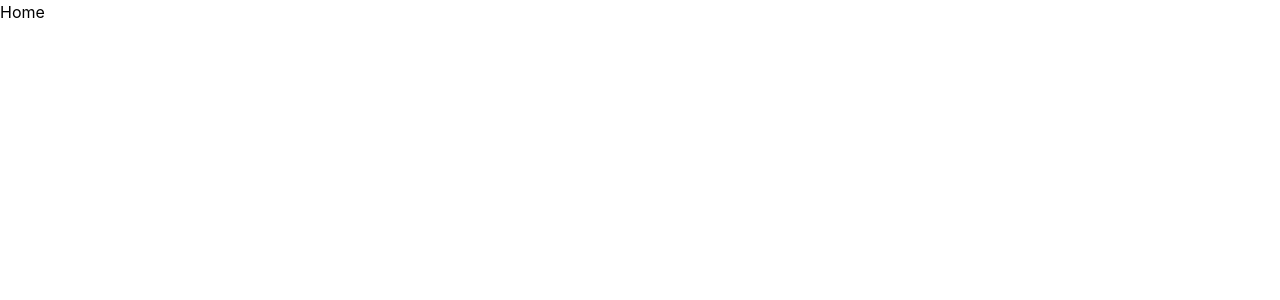
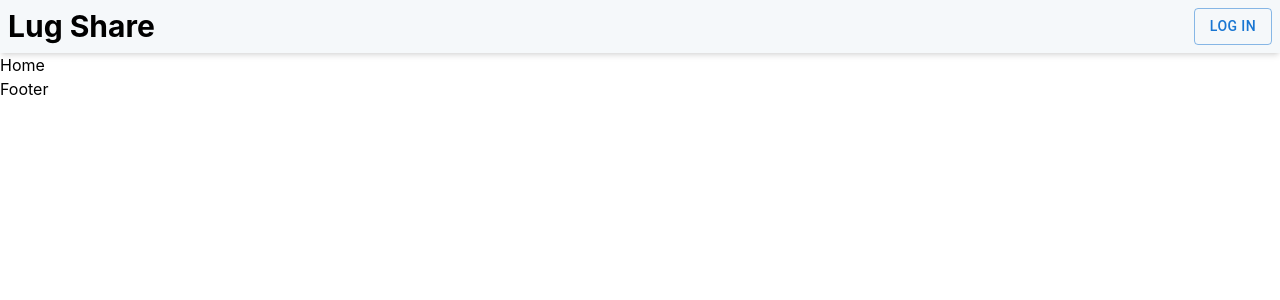
Before and after one commit to vominhthongss/lugshare-web, a React (Create React App) app: page / in a window 1280 px wide. Shown: the top 300 px of the page. Built offline with nearby package versions, Linux system fonts and the light colour scheme.

Commit message:
update 5 files and create 2 files

```diff
--- a/package.json
+++ b/package.json
@@ -3,6 +3,9 @@
   "version": "0.1.0",
   "private": true,
   "dependencies": {
+    "@emotion/react": "^11.11.1",
+    "@emotion/styled": "^11.11.0",
+    "@mui/material": "^5.14.19",
     "@reduxjs/toolkit": "^1.9.7",
     "@testing-library/jest-dom": "^5.17.0",
     "@testing-library/react": "^13.4.0",
@@ -10,9 +13,9 @@
     "react": "^18.2.0",
     "react-dom": "^18.2.0",
     "react-hook-form": "^7.48.2",
+    "react-lazy-load": "^4.0.1",
     "react-redux": "^8.1.3",
     "react-router-dom": "^6.20.1",
-    "react-lazy-load": "^4.0.1",
     "react-scripts": "5.0.1",
     "web-vitals": "^2.1.4"
   },
--- a/src/App.js
+++ b/src/App.js
@@ -1,9 +1,21 @@
-import logo from "./logo.svg";
 import "./App.css";
+import Footer from "./components/footer/footer";
+import Navigation from "./components/navigation/navigation";
 import Main from "./layouts/main/main";
+import { BrowserRouter as Router, Routes, Route, Link } from "react-router-dom";
 
 function App() {
-  return <Main />;
+  return (
+    <div className="flex flex-col h-[100%]">
+      <Router>
+        <Navigation />
+        <Routes>
+          <Route path="/*" element={<Main />} />
+        </Routes>
+        <Footer />
+      </Router>
+    </div>
+  );
 }
 
 export default App;
--- /dev/null
+++ b/src/components/footer/footer.js
@@ -0,0 +1,5 @@
+function Footer() {
+  return <div>Footer</div>;
+}
+
+export default Footer;
--- /dev/null
+++ b/src/components/navigation/navigation.js
@@ -0,0 +1,18 @@
+import { Button } from "@mui/material";
+import { BrowserRouter as Router, Routes, Route, Link } from "react-router-dom";
+
+function Navigation() {
+  return (
+    <div className="bg-main flex flex-row justify-between p-2 shadow-md">
+      <Link to={"/home"}>
+        <span className="text-3xl font-bold">Lug Share</span>
+      </Link>
+
+      <div>
+        <Button variant="outlined">Log in</Button>
+      </div>
+    </div>
+  );
+}
+
+export default Navigation;
--- a/src/layouts/main/main.js
+++ b/src/layouts/main/main.js
@@ -4,14 +4,12 @@ import Finding from "../../pages/finding/finding";
 import NotFound from "../../pages/not-found/not-found";
 function Main() {
   return (
-    <Router>
-      <Routes>
-        <Route path="/" element={<Home />}></Route>
-        <Route path="/home" element={<Home />}></Route>
-        <Route path="/finding" element={<Finding />}></Route>
-        <Route path="/*" element={<NotFound />}></Route>
-      </Routes>
-    </Router>
+    <Routes>
+      <Route path="/" element={<Home />} />
+      <Route path="/home" element={<Home />} />
+      <Route path="/finding" element={<Finding />} />
+      <Route path="*" element={<NotFound />} />
+    </Routes>
   );
 }
 
--- a/tailwind.config.js
+++ b/tailwind.config.js
@@ -2,7 +2,11 @@
 module.exports = {
   content: ["./src/**/*.{js,jsx,ts,tsx}"],
   theme: {
-    extend: {},
+    extend: {
+      colors: {
+        main: "#f5f8fa",
+      },
+    },
   },
   plugins: [],
 };
```
Also changed, not shown: 1 other file (tests, documents, lock files or other folders).
